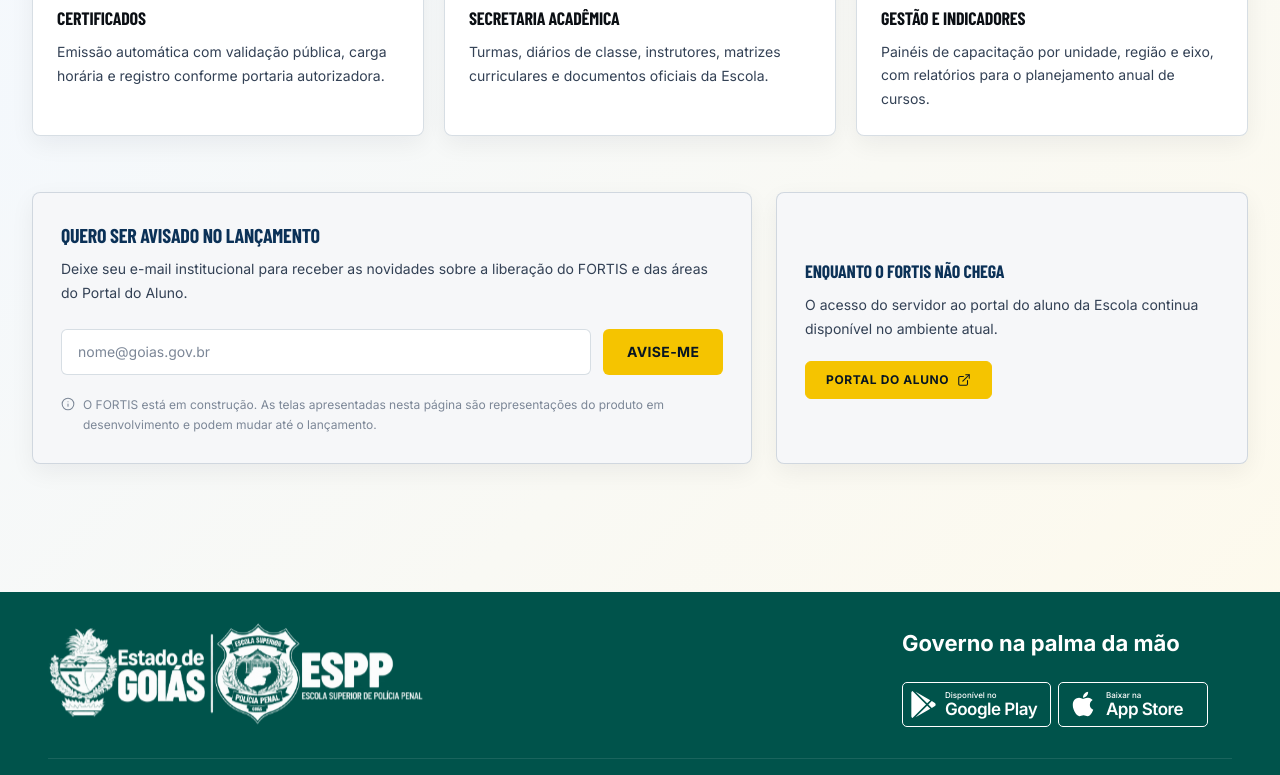
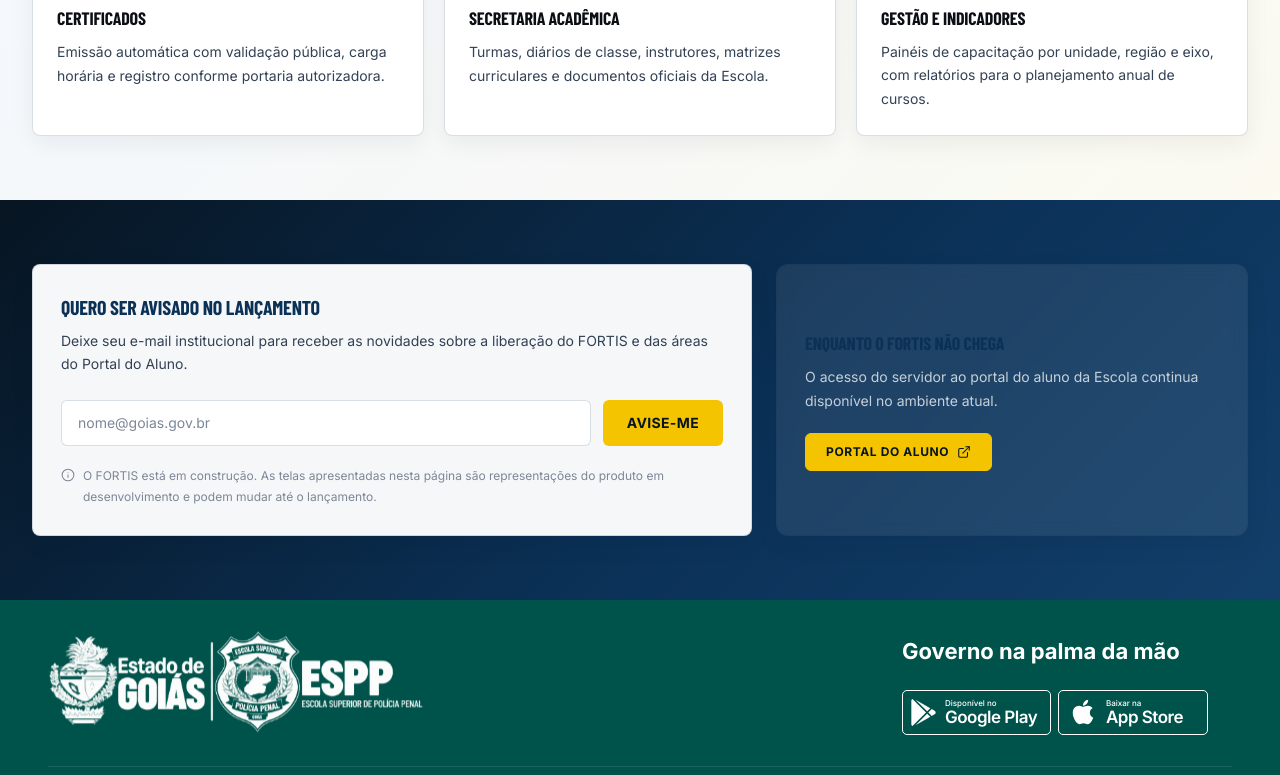
Before and after one commit to jhfmiguel/ppgo-espp-site, a Next.js app in the folder app/: page /fortis in a window 1280 px wide. Shown: the part 1988-2763 px from the top of the page. Built offline with nearby package versions, Linux system fonts and the light colour scheme.

Commit message:
ESPP 573 - aplica faixa azul degrade no fechamento do FORTIS

```diff
--- a/app/components/fortis-section.tsx
+++ b/app/components/fortis-section.tsx
@@ -10,7 +10,7 @@ export function FortisSection() {
     <section
       id="fortis"
       aria-labelledby="fortis-titulo"
-      className="relative overflow-hidden bg-white pt-10 pb-24 lg:pt-14 lg:pb-32"
+      className="relative overflow-hidden bg-white pt-10 lg:pt-14"
     >
       {/* brilho de fundo */}
       <div
@@ -60,7 +60,7 @@ export function FortisSection() {
         <h3 className="title-display mt-20 text-2xl text-ink-900">
           O que o FORTIS vai entregar
         </h3>
-        <ul className="mt-8 grid gap-5 sm:grid-cols-2 lg:grid-cols-3">
+        <ul className="mt-8 grid gap-5 pb-14 sm:grid-cols-2 lg:grid-cols-3 lg:pb-16">
           {fortis.modulos.map((mod) => (
             <li
               key={mod.titulo}
@@ -78,16 +78,22 @@ export function FortisSection() {
             </li>
           ))}
         </ul>
+      </div>
 
-        <div className="mt-14 grid gap-6 lg:grid-cols-5">
+      <div
+        className="fortis-faixa-degrade w-full bg-[#071522] bg-[linear-gradient(135deg,#071522_0%,#0b3157_58%,#123f6a_100%)] py-14 lg:py-16"
+        data-no-scroll-animation
+      >
+        <div className="container-espp">
+          <div className="grid gap-6 lg:grid-cols-5">
             <div className="lg:col-span-3">
               <NotifyForm />
             </div>
-          <div className="flex flex-col justify-center rounded-lg border border-ink-200 bg-ink-050 p-7 lg:col-span-2">
-            <h3 className="title-display text-lg text-ink-900">
+            <div className="flex flex-col justify-center rounded-xl border border-white/15 bg-white/[0.08] p-7 text-white shadow-[0_18px_50px_rgba(0,0,0,.16)] backdrop-blur-sm lg:col-span-2">
+              <h3 className="title-display text-lg text-white">
                 Enquanto o FORTIS não chega
               </h3>
-            <p className="mt-2 text-sm leading-relaxed text-ink-700">
+              <p className="mt-2 text-sm leading-relaxed text-white/75">
                 O acesso do servidor ao portal do aluno da Escola continua
                 disponível no ambiente atual.
               </p>
@@ -95,7 +101,7 @@ export function FortisSection() {
                 href={fortis.portalAtual.href}
                 target="_blank"
                 rel="noopener noreferrer"
-              className="mt-5 inline-flex items-center gap-2 self-start rounded-md border border-gold-500 px-5 py-2.5 text-xs font-bold tracking-wider text-gold-600 uppercase transition-colors hover:bg-gold-500 hover:text-ink-950"
+                className="mt-5 inline-flex items-center gap-2 self-start rounded-md border border-gold-500 bg-gold-500 px-5 py-2.5 text-xs font-bold tracking-wider text-ink-950 uppercase transition-colors hover:bg-gold-400"
               >
                 {fortis.portalAtual.label}
                 <ExternalLink className="size-3.5" aria-hidden="true" />
@@ -103,6 +109,7 @@ export function FortisSection() {
             </div>
           </div>
         </div>
+      </div>
     </section>
   );
 }
```
Lines whose indentation alone changed are shown as unchanged.
